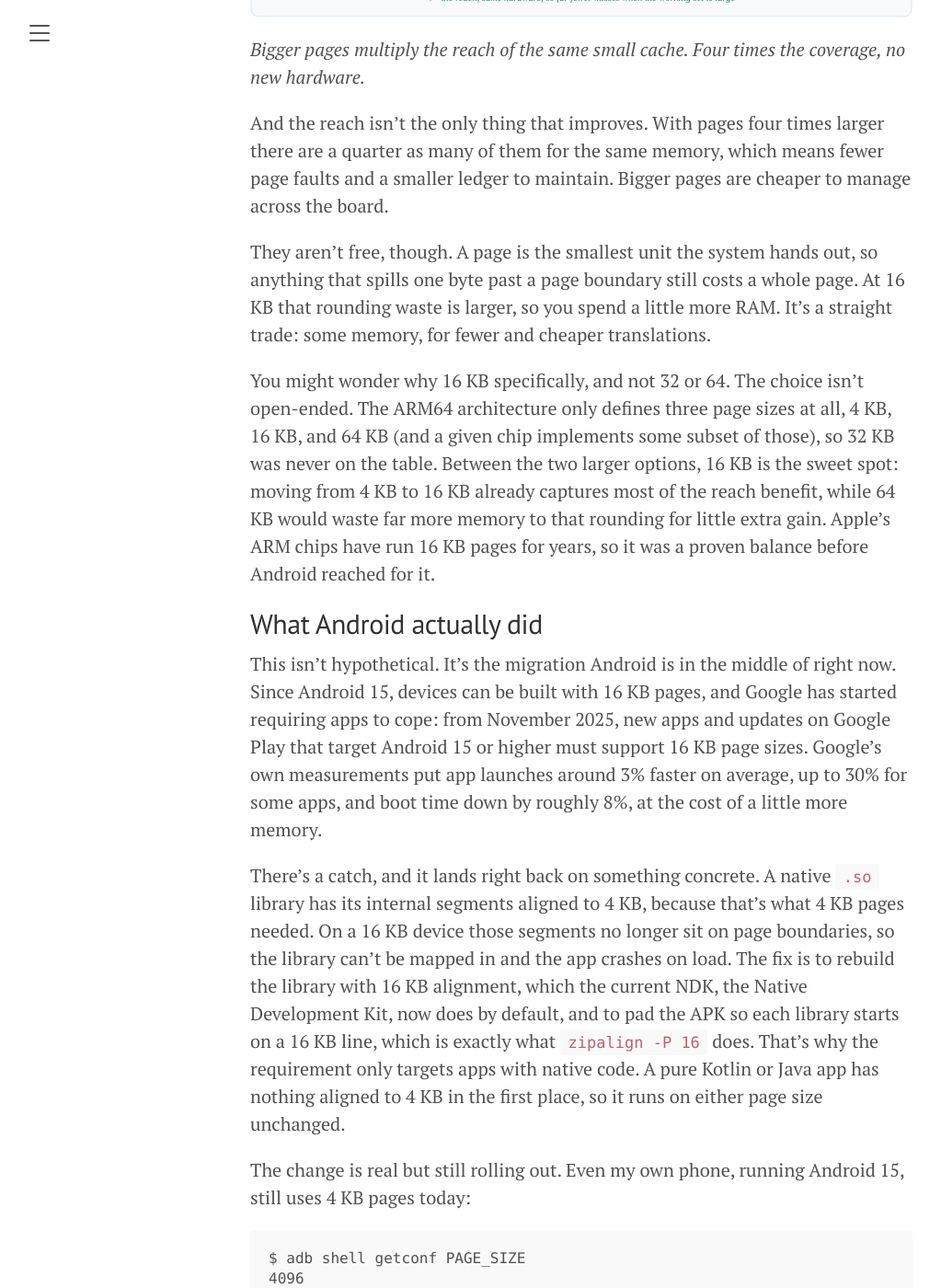
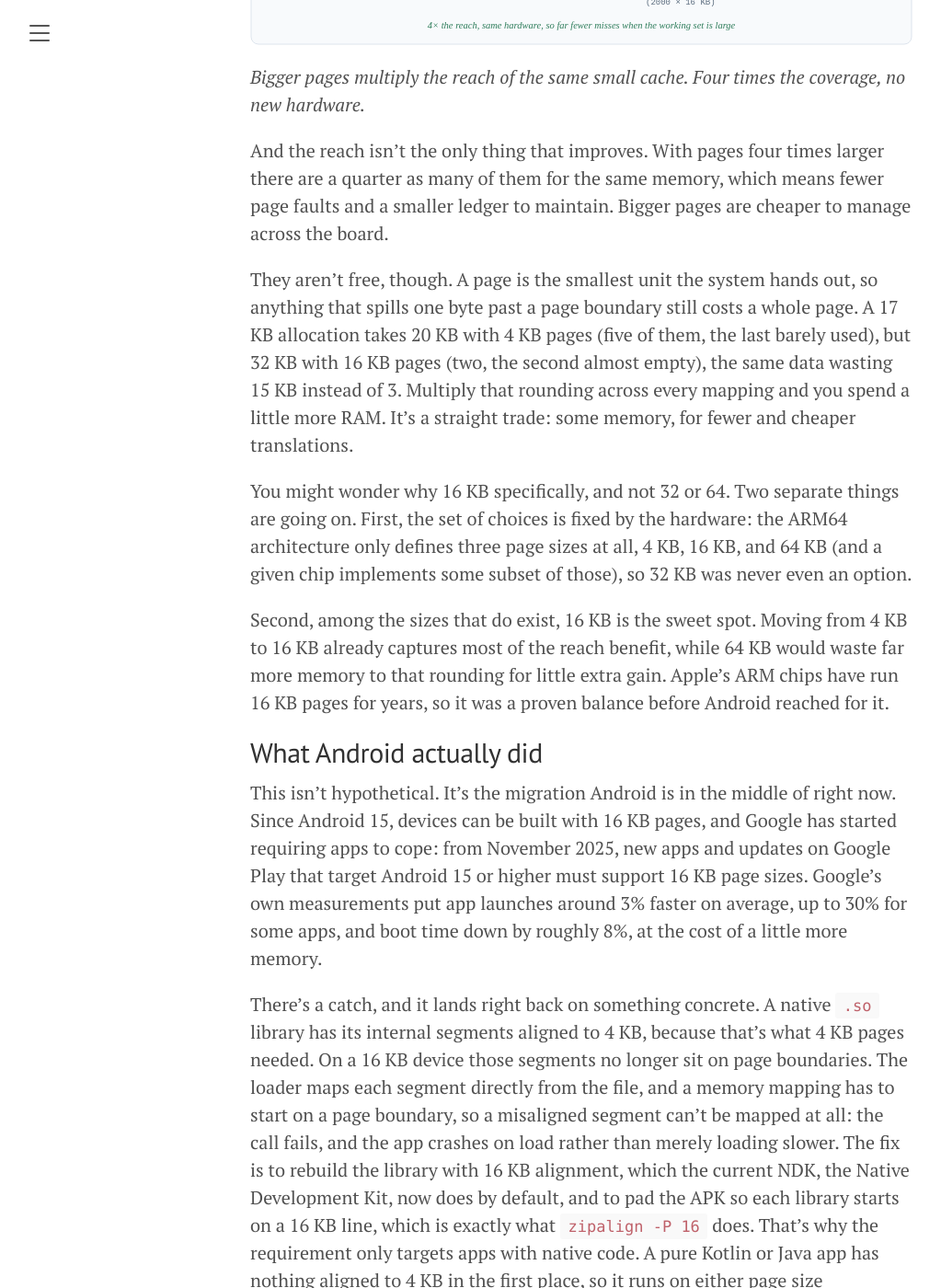
Before and after one commit to nthuat/nthuat.github.io, a Jekyll site: the page built from _posts/2026-07-22-your-cpu-looks-up-every-address-twice.md, in a window 1280 px wide and 1400 px high, scrolled down 3393 px. Shown: the whole window at 92% size, without its empty margins (8-1031 px from the left). Built offline with Jekyll 4.4.1, drawn with Linux system fonts in a browser that asks for light colours; some of the changed text lies outside the part shown.

Commit message:
post: tighten .so-crash explanation, inline TLB-size disclaimer, concrete rounding-waste example, split why-16KB paragraph (review round 2)

```diff
--- a/_posts/2026-07-22-your-cpu-looks-up-every-address-twice.md
+++ b/_posts/2026-07-22-your-cpu-looks-up-every-address-twice.md
@@ -78,9 +78,10 @@
 as much memory as it has entries, times the size of a page. That product is
 called its reach.
 
-Put in a number: a TLB of around 2000 entries, with 4 KB pages, reaches about
-8 MB (2000 times 4 KB). That's the amount of memory whose translations fit in
-the cache at once. As long as the code and data a program is actively touching
+Put in a number. Real TLBs run from a few hundred to a few thousand entries;
+I'll use around 2000 for round arithmetic. With 4 KB pages that reaches about
+8 MB (2000 times 4 KB), the amount of memory whose translations fit in the cache
+at once. As long as the code and data a program is actively touching
 stays under that, translations are mostly hits and the cost stays invisible.
 
 Go past it and the TLB starts thrashing. Every access is to a page whose
@@ -110,18 +111,22 @@
 across the board.
 
 They aren't free, though. A page is the smallest unit the system hands out, so
-anything that spills one byte past a page boundary still costs a whole page. At
-16 KB that rounding waste is larger, so you spend a little more RAM. It's a
-straight trade: some memory, for fewer and cheaper translations.
+anything that spills one byte past a page boundary still costs a whole page.
+A 17 KB allocation takes 20 KB with 4 KB pages (five of them, the last barely
+used), but 32 KB with 16 KB pages (two, the second almost empty), the same data
+wasting 15 KB instead of 3. Multiply that rounding across every mapping and you
+spend a little more RAM. It's a straight trade: some memory, for fewer and
+cheaper translations.
 
-You might wonder why 16 KB specifically, and not 32 or 64. The choice isn't
-open-ended. The ARM64 architecture only defines three page sizes at all, 4 KB,
-16 KB, and 64 KB (and a given chip implements some subset of those), so 32 KB
-was never on the table. Between the two larger options,
-16 KB is the sweet spot: moving from 4 KB to 16 KB already captures most of the
-reach benefit, while 64 KB would waste far more memory to that rounding for
-little extra gain. Apple's ARM chips have run 16 KB pages for years, so it was a
-proven balance before Android reached for it.
+You might wonder why 16 KB specifically, and not 32 or 64. Two separate things
+are going on. First, the set of choices is fixed by the hardware: the ARM64
+architecture only defines three page sizes at all, 4 KB, 16 KB, and 64 KB (and a
+given chip implements some subset of those), so 32 KB was never even an option.
+
+Second, among the sizes that do exist, 16 KB is the sweet spot. Moving from 4 KB
+to 16 KB already captures most of the reach benefit, while 64 KB would waste far
+more memory to that rounding for little extra gain. Apple's ARM chips have run
+16 KB pages for years, so it was a proven balance before Android reached for it.
 
 ## What Android actually did
 
@@ -135,8 +140,10 @@
 
 There's a catch, and it lands right back on something concrete. A native `.so`
 library has its internal segments aligned to 4 KB, because that's what 4 KB
-pages needed. On a 16 KB device those segments no longer sit on page boundaries,
-so the library can't be mapped in and the app crashes on load. The fix is to
+pages needed. On a 16 KB device those segments no longer sit on page boundaries.
+The loader maps each segment directly from the file, and a memory mapping has to
+start on a page boundary, so a misaligned segment can't be mapped at all: the
+call fails, and the app crashes on load rather than merely loading slower. The fix is to
 rebuild the library with 16 KB alignment, which the current NDK, the Native
 Development Kit, now does by default, and to pad the APK so each library starts
 on a 16 KB line, which is exactly what `zipalign -P 16` does. That's why the
```
